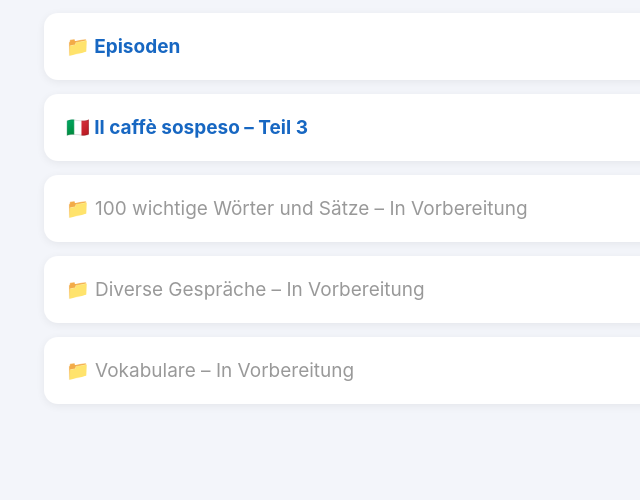
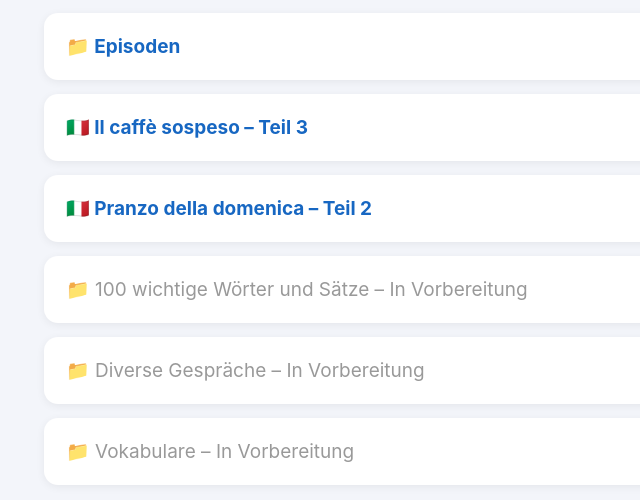
Before and after one commit to jclorenz-creator/Italienisch-Trainer, a plain HTML site: page index.html in a window 1280 px wide. Shown: the part 142-642 px from the top of the page, without its empty margins (271-911 px from the left). Drawn offline with Linux system fonts and the light colour scheme.

Commit message:
Update index.html

```diff
--- a/index.html
+++ b/index.html
@@ -44,6 +44,9 @@ a, .coming {
 
 <a href="Episoden/">📁 Episoden</a>
 <a href="Episoden/02_AlBar_Teil3_CaffeSospeso/JC_Italienisch_Trainer.html">🇮🇹 Il caffè sospeso – Teil 3</a>
+
+<a href="Episoden/02_PranzoDomenica_Teil2/">🇮🇹 Pranzo della domenica – Teil 2</a>
+
 <div class="coming">📁 100 wichtige Wörter und Sätze – In Vorbereitung</div>
 <div class="coming">📁 Diverse Gespräche – In Vorbereitung</div>
 <div class="coming">📁 Vokabulare – In Vorbereitung</div>
```
